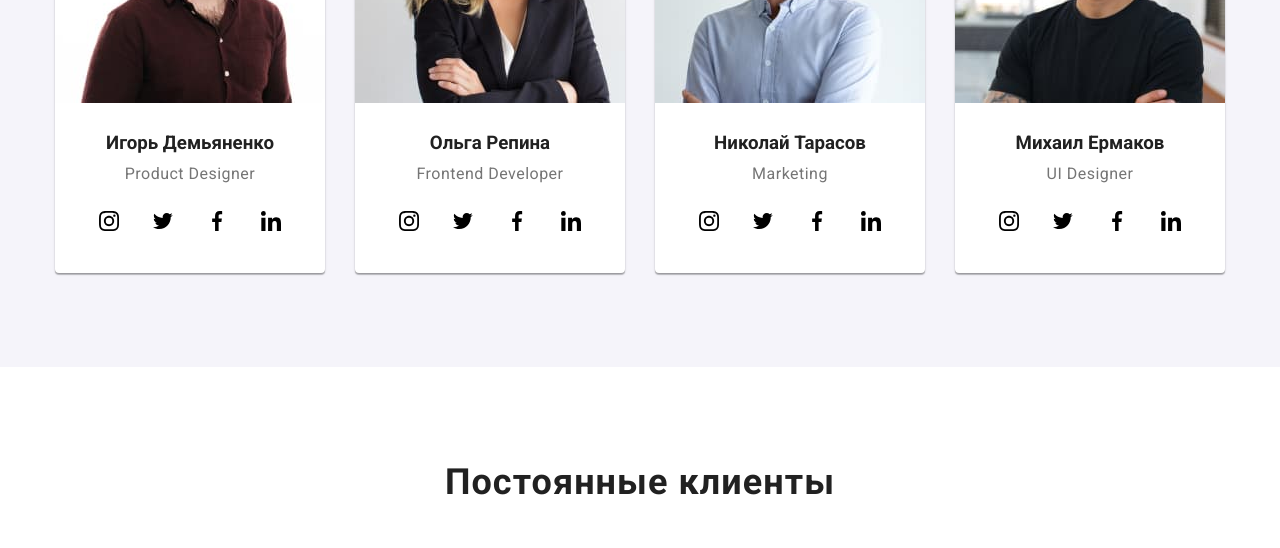
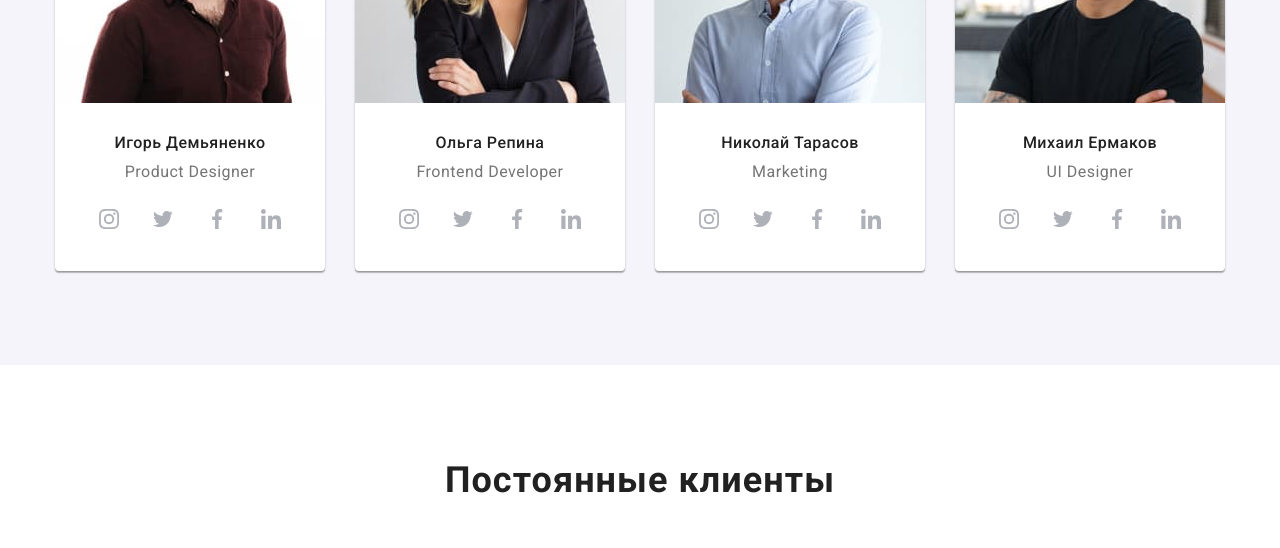
Before and after one commit to Aleksandra-Rud/goit-markup-hw-04, a plain HTML site: page index.html in a window 1280 px wide. Shown: the part 1940-2488 px from the top of the page. Drawn offline with nearby package versions, Linux system fonts and the light colour scheme.

Commit message:
Добавляет разметку и оформление иконок и декоративных эффектов для страниц из макета домашнего задания #4
Изменены стили, добавлен цвет

```diff
--- a/css/styles.css
+++ b/css/styles.css
@@ -98,6 +98,7 @@ img {
   width: 44px;
   height: 44px;
   border-radius: 50%;
+  fill: #AFB1B8;
 }
 
 .social-links-item {
@@ -349,7 +350,11 @@ img {
 }
 
 .team-title {
-  align-items: center;
+  font-weight: 500;
+  font-size: 16px;
+  line-height: 1.19;
+  text-align: center;
+  letter-spacing: 0.03em;
   margin-top: 30px;
   margin-bottom: 10px;
 }
@@ -550,7 +555,6 @@ img {
   justify-content: center;
   text-align: center;
   align-items: center;
-  border: none;
 }
 
 .projects-button {
@@ -569,6 +573,7 @@ img {
   padding-right: 22px;
   cursor: pointer;
   background-color: F5F4FA;
+  border: none;
 }
 
 .projects-button:hover,
```
